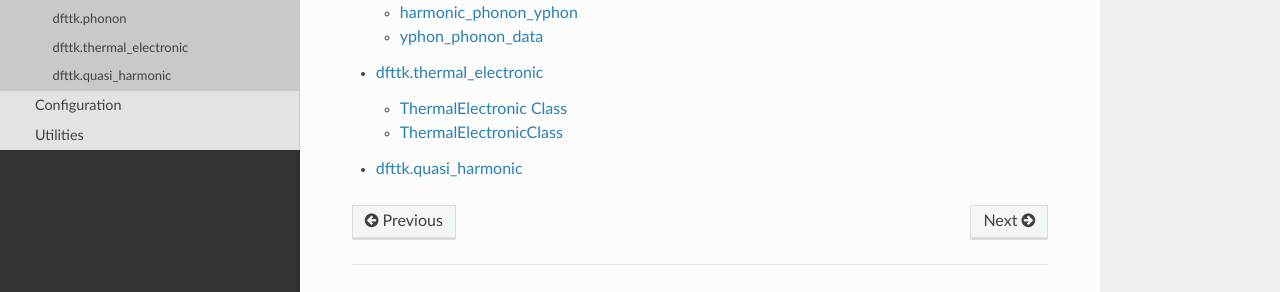
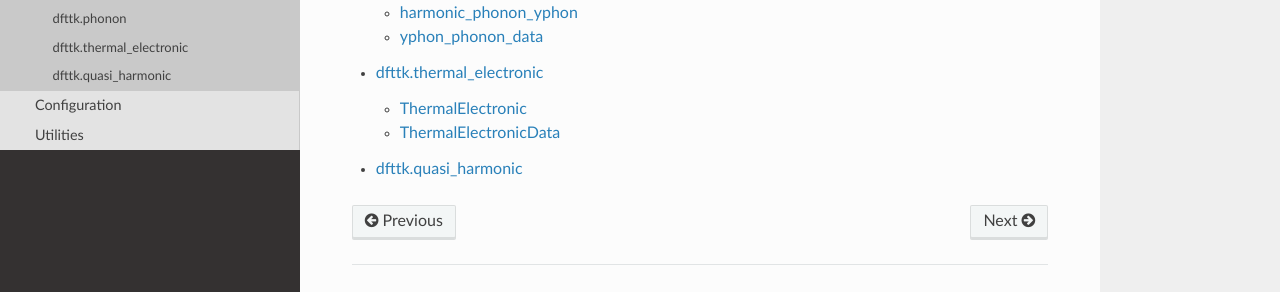
Before and after one commit to PhasesResearchLab/dfttk, a Sphinx documentation site: the page built from docs/api/api_post_processing.rst, in a window 1280 px wide. Shown: the part 339-631 px from the top of the page. Built offline with Sphinx 7.4.7 and the Read the Docs theme 3.1.0, drawn with Linux system fonts in a browser that asks for light colours; pages that are not in the unit, such as notebooks, are missing from menus.

Commit message:
Fix headings for ThermalElectronic documentation

```diff
--- a/docs/api/dfttk.thermal_electronic.rst
+++ b/docs/api/dfttk.thermal_electronic.rst
@@ -5,16 +5,16 @@ dfttk.thermal_electronic
    :undoc-members:
    :show-inheritance:
 
-ThermalElectronic Class
-----------------------
+ThermalElectronic
+-----------------
 
 .. autoclass:: dfttk.thermal_electronic.thermal_electronic.ThermalElectronic
    :members:
    :undoc-members:
    :show-inheritance:
 
-ThermalElectronicClass
-------------------------------
+ThermalElectronicData
+---------------------
 
 .. autoclass:: dfttk.thermal_electronic.thermal_electronic_data.ThermalElectronicData
    :undoc-members:
```
